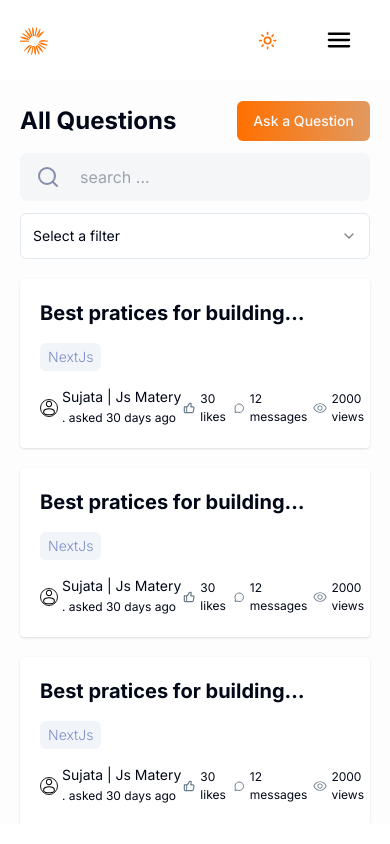
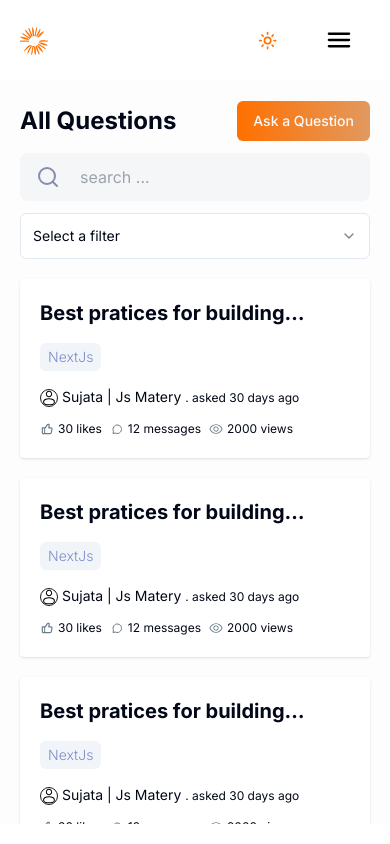
Before and after one commit to zphtet/dev-overflow, a Next.js app: page / in a window 390 px wide. Built offline with nearby package versions, Linux system fonts and the light colour scheme.

Commit message:
card responsive

```diff
--- /dev/null
+++ b/app/(main)/ask-question/page.tsx
@@ -0,0 +1,7 @@
+const AskQuestion = () => {
+  return (
+    <div>
+      <p>Ask Question Page</p>
+    </div>
+  );
+};
--- a/app/(main)/components/card.tsx
+++ b/app/(main)/components/card.tsx
@@ -11,7 +11,7 @@ const Card = () => {
       <div>
         <Tag text="NextJs" size="sm" textsize="small" />
       </div>
-      <div className="flex items-center justify-between">
+      <div className="flex md:items-center justify-between md:flex-row flex-col gap-3">
         <div className="flex items-center gap-1">
           <Image
             src={"/assets/icons/user.svg"}
@@ -25,7 +25,7 @@ const Card = () => {
             <span className="text-[12px]">. asked 30 days ago</span>
           </p>
         </div>
-        <div className="flex gap-5 items-center">
+        <div className="flex gap-2 sm:gap-5 items-center">
           <div className="flex items-center text-[12px] gap-1">
             <Image
               src={"/assets/icons/like.svg"}
--- a/middleware.ts
+++ b/middleware.ts
@@ -3,7 +3,9 @@ import { authMiddleware } from "@clerk/nextjs";
 // This example protects all routes including api/trpc routes
 // Please edit this to allow other routes to be public as needed.
 // See https://clerk.com/docs/references/nextjs/auth-middleware for more information about configuring your Middleware
-export default authMiddleware({});
+export default authMiddleware({
+  publicRoutes: ["/", "/community", "ask-question"],
+});
 
 export const config = {
   matcher: ["/((?!.+\\.[\\w]+$|_next).*)", "/", "/(api|trpc)(.*)"],
--- a/tailwind.config.js
+++ b/tailwind.config.js
@@ -13,6 +13,7 @@ module.exports = {
       padding: "2rem",
       screens: {
         "2xl": "1400px",
+        tablet: "750px",
       },
     },
     extend: {
```
